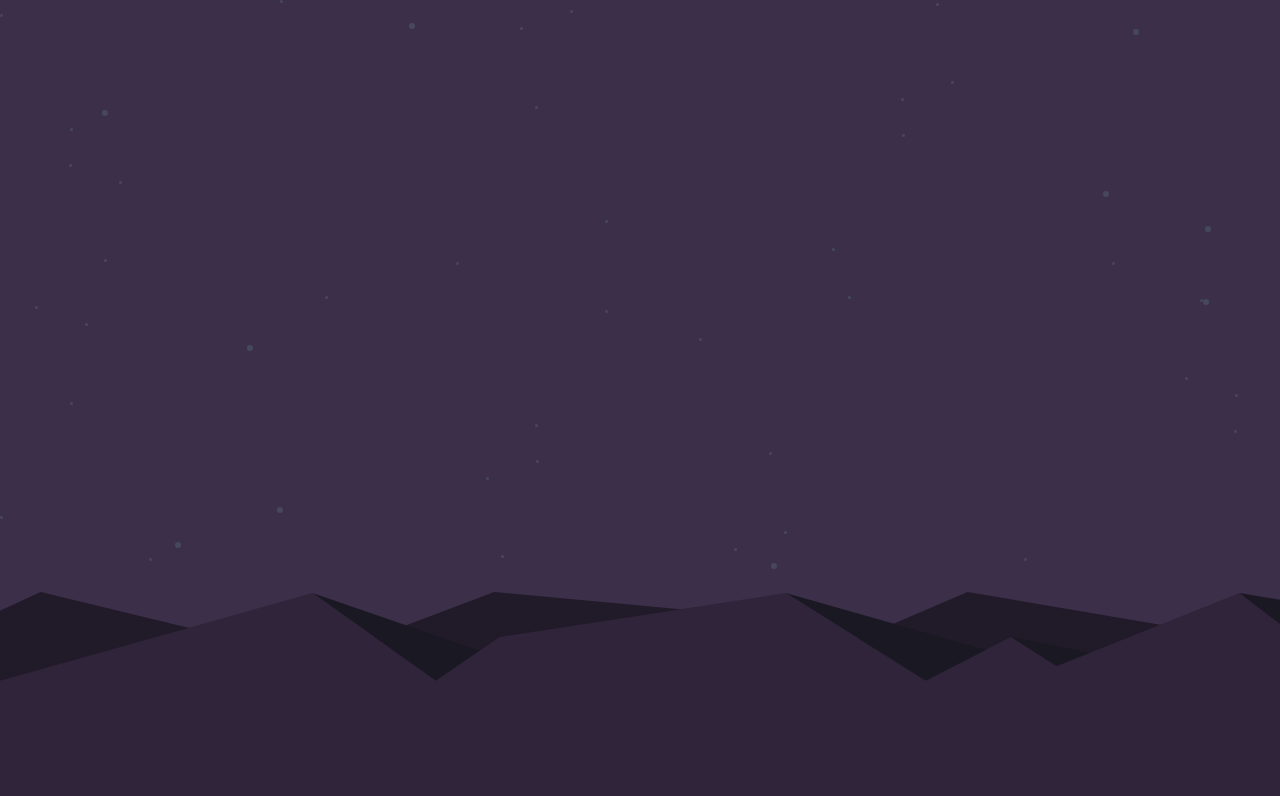
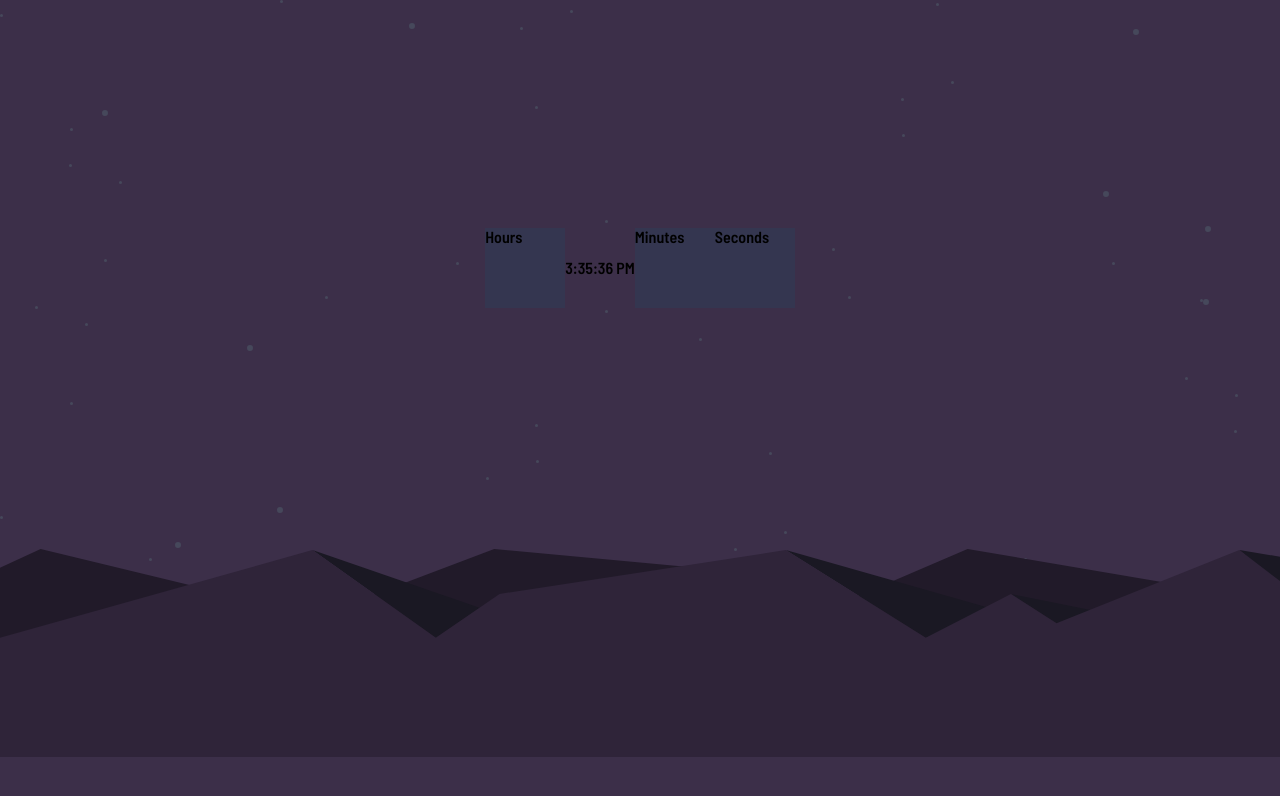
Before and after one commit to JoseAlvarezMartinez/contador-app, a React (Create React App) app: page / in a window 1280 px wide. Shown: the top 796 px of the page. Built offline with nearby package versions, Linux system fonts and the light colour scheme.

Commit message:
-- setInterval --

```diff
--- a/src/App.jsx
+++ b/src/App.jsx
@@ -1,8 +1,28 @@
 import styles from "./App.module.css";
 import Montania from "./assets/pattern-hills.svg";
+import { useEffect, useState } from "react";
 function App() {
+  const [date, setDate] = useState(new Date());
+  useEffect(() => {
+    setInterval(() => {
+      setDate(new Date());
+    }, 1000)
+  });
+
   return (
     <header className={styles.header}>
+      <div className={styles.container}>
+        <div className={styles.cardTime}>
+          <p>Hours</p>
+        </div>
+        {date.toLocaleTimeString()}
+        <div className={styles.cardTime}>
+          <p>Minutes</p>
+        </div>
+        <div className={styles.cardTime}>
+          <p>Seconds</p>
+        </div>
+      </div>
       <div className={styles.montaniaContainer}>
         <img
           className={styles.montania}
--- a/src/App.module.css
+++ b/src/App.module.css
@@ -8,8 +8,21 @@
   width: 100%;
   height: 13rem;
 }
-.montaniaContainer{
-    display: flex;
-    align-items: end;
-    height: 100vh;
+.montaniaContainer {
+  bottom: -0.8rem;
+  position: relative;
 }
+p {
+  margin: 0;
+}
+.cardTime {
+  width: 5rem;
+  height: 5rem;
+  background-color: hsl(236, 21%, 26%);
+}
+.container {
+  display: flex;
+  height: 67%;
+  align-items: center;
+  justify-content: center;
+}
```
